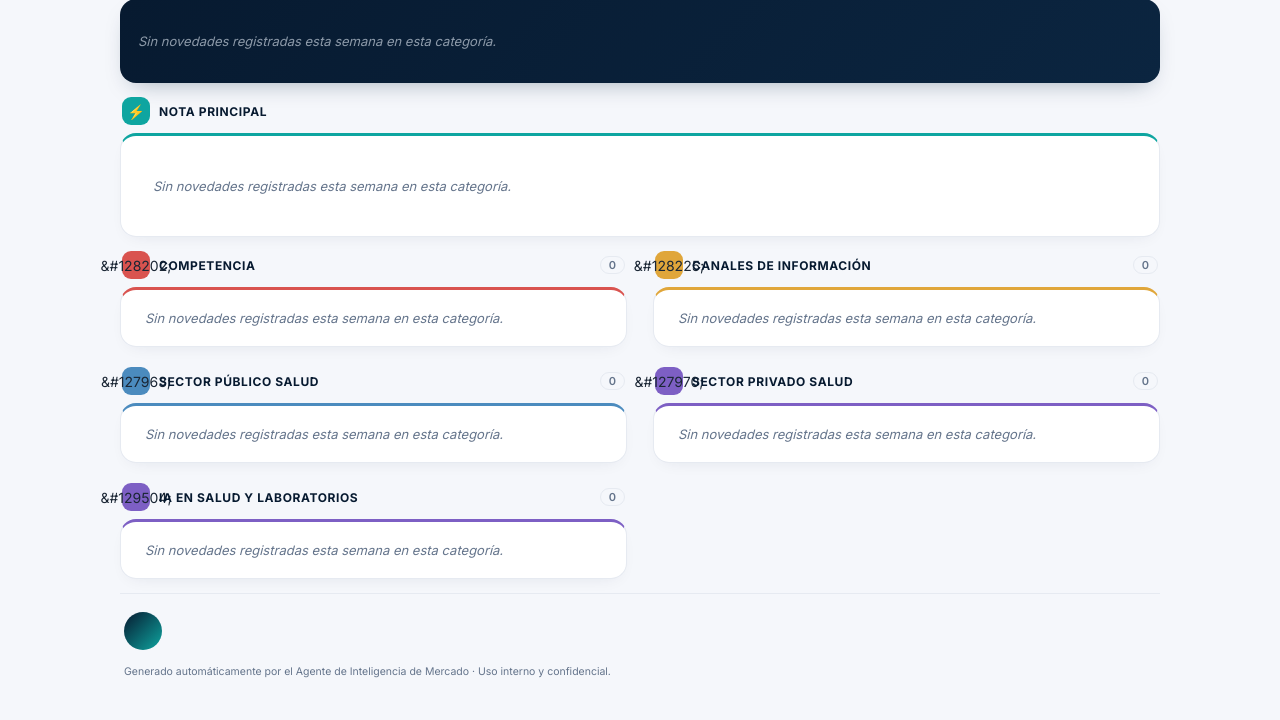
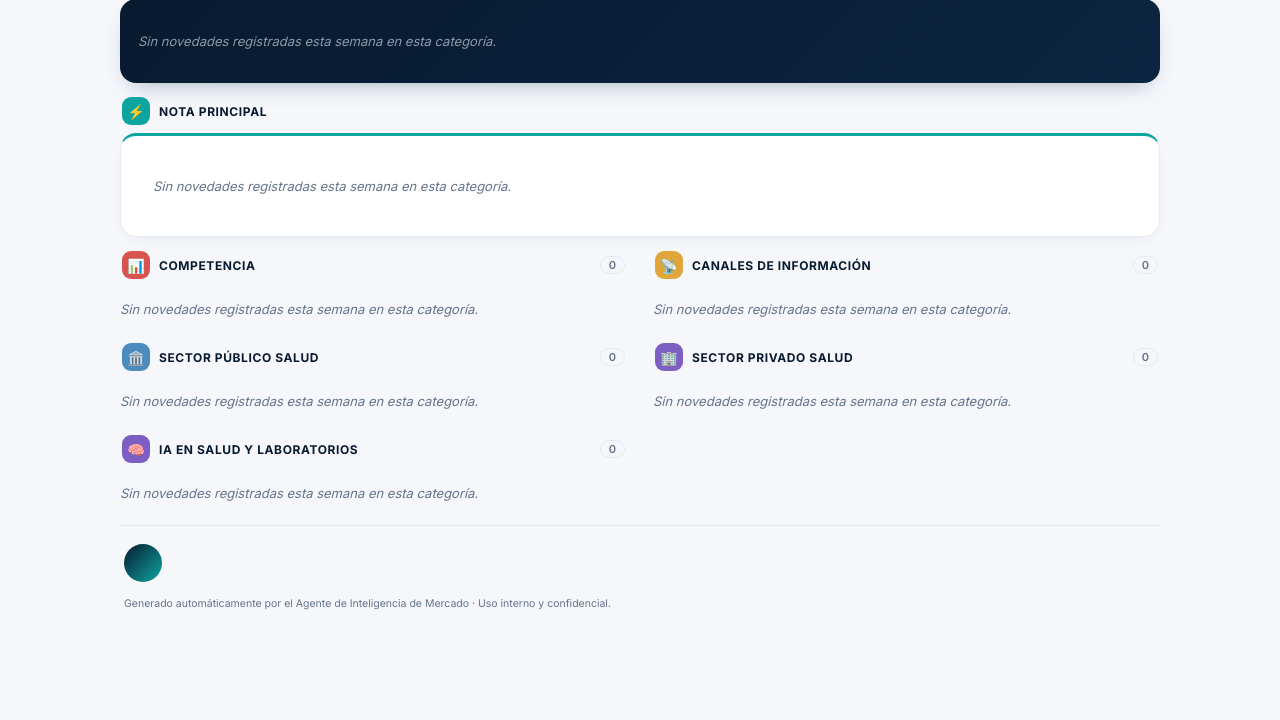
Before and after one commit to jvillalobos-cpu/agente-recopilacion-info, a Python web app: template templates/newsletter.html in a window 1280 px wide. Shown: the part 299-1019 px from the top of the page. After the commit the page ends 909 px from the top, so only its background shows below. Run offline with Jinja, Linux system fonts and the light colour scheme; the template is opened without the code that fills it, so the values that code supplies are empty.

Commit message:
fix: notas como tarjetas individuales en el flujo (masonry real) y corrige iconos escapados
- Bug 1: los glyphs de seccion se escapaban como texto literal '&#128202;'
  por el autoescape de Jinja; se reemplazan por emojis literales
- Bug 2: el corte de CSS columns partia la tarjeta grande de cada categoria
  a la mitad (borde/sombra rotos visualmente). Ahora cada nota es su propia
  tarjeta independiente con break-inside:avoid-column, asi el flujo de 2
  columnas nunca corta una nota -- las categorias cortas se acomodan juntas
  de forma natural

Co-Authored-By: Claude Sonnet 5 <noreply@anthropic.com>
Claude-Session: https://claude.ai/code/session_012YpwqM9synAGuZDsVA3jsL

```diff
--- a/templates/newsletter.html
+++ b/templates/newsletter.html
@@ -173,28 +173,22 @@
       background: var(--card);
       border: 1px solid var(--line);
       border-radius: 16px;
-      padding: 6px 18px;
+      padding: 18px 18px;
       margin-bottom: 4px;
       box-shadow: 0 6px 18px -10px rgba(11, 37, 64, 0.12);
     }
     .card.accent-main { padding: 20px 20px; border-top: 3px solid var(--teal); }
 
+    /* Cada nota es su propia tarjeta independiente -- así nunca se parte a
+       la mitad cuando el flujo de columnas pasa de una a otra. */
     .item {
-      padding: 12px 0;
-      border-bottom: 1px solid var(--line);
-      position: relative;
-      padding-left: 14px;
+      background: var(--card);
+      border: 1px solid var(--line);
+      border-left: 3px solid var(--accent-color, var(--teal));
+      border-radius: 12px;
+      padding: 14px 16px;
+      box-shadow: 0 4px 14px -8px rgba(11, 37, 64, 0.12);
     }
-    .item::before {
-      content: '';
-      position: absolute;
-      left: -4px; top: 13px; bottom: 13px;
-      width: 3px;
-      border-radius: 3px;
-      background: var(--accent-color, var(--teal));
-      opacity: 0.55;
-    }
-    .item:last-child { border-bottom: none; }
 
     .item-date {
       display: inline-block;
@@ -342,26 +336,27 @@
       .masthead h1 { font-size: 34px; }
       .masthead h2 { font-size: 14px; }
 
-      /* Flujo tipo "periódico": las secciones se acomodan solas en 2 columnas.
-         Una sección corta no deja hueco: lo siguiente continúa justo debajo,
-         y si una sección queda muy larga, sus propias notas se reparten entre
-         ambas columnas en vez de forzar un bloque rígido por columna. */
+      /* Flujo tipo "periódico": cada nota es su propia tarjeta y fluye sola por
+         las 2 columnas (como un masonry). Una categoría corta no deja hueco:
+         la siguiente nota -de la misma categoría o de la próxima- continúa
+         justo debajo. Ninguna tarjeta se parte nunca a la mitad. */
       .flow-columns {
         column-count: 2;
         column-gap: 26px;
       }
-      .flow-columns .block {
+      .flow-columns .section-header {
+        break-after: avoid-column;
         break-inside: avoid-column;
-        margin-bottom: 16px;
+        margin: 0 0 8px;
       }
-      /* Si una sola sección es muy larga, se le permite partirse entre columnas
-         (sus notas individuales nunca se cortan a la mitad). */
-      .flow-columns .block.long-section { break-inside: auto; }
-      .flow-columns .section-label { break-after: avoid-column; break-inside: avoid-column; }
-      .flow-columns .item { break-inside: avoid-column; }
-      .flow-columns .card { display: inline-block; width: 100%; }
+      .flow-columns .section-header:not(:first-child) { margin-top: 4px; }
+      .flow-columns .item-wrap {
+        break-inside: avoid-column;
+        margin-bottom: 12px;
+      }
+      .flow-columns .empty-note-wrap { break-inside: avoid-column; margin-bottom: 12px; }
 
-      .card { padding: 6px 24px; }
+      .card { padding: 18px 24px; }
       .card.accent-main { padding: 28px 32px; }
       .item-title { font-size: 15.5px; }
       .card.accent-main .item-title { font-size: 22px; }
@@ -389,7 +384,7 @@
 
     <!-- [1] Resumen Ejecutivo (al inicio, ancho completo) -->
     <div class="block">
-      <div class="section-label"><div class="section-icon icon-sum">&#9733;</div><span class="text">Resumen ejecutivo</span></div>
+      <div class="section-label"><div class="section-icon icon-sum">★</div><span class="text">Resumen ejecutivo</span></div>
       <div class="summary-card">
         {% if report.resumen_ejecutivo %}
           {% for bullet in report.resumen_ejecutivo %}
@@ -410,7 +405,7 @@
 
     <!-- [2] Nota Principal (ancho completo) -->
     <div class="block">
-      <div class="section-label"><div class="section-icon icon-main">&#9889;</div><span class="text">Nota principal</span></div>
+      <div class="section-label"><div class="section-icon icon-main">⚡</div><span class="text">Nota principal</span></div>
       <div class="card accent-main">
         {% if report.nota_principal %}
         <div class="item-title">{{ report.nota_principal.title }}</div>
@@ -426,25 +421,27 @@
     </div>
 
     {% set flow_sections = [
-      ("competencia", report.competencia, "Competencia", "icon-comp", "&#128202;", "var(--red)", "var(--red-tint)"),
-      ("sector_publico", report.sector_publico, "Sector público salud", "icon-pub", "&#127963;", "var(--blue)", "var(--blue-tint)"),
-      ("ia_salud_laboratorios", report.ia_salud_laboratorios, "IA en salud y laboratorios", "icon-ia", "&#129504;", "var(--violet)", "var(--violet-tint)"),
-      ("canales_informacion", report.canales_informacion, "Canales de información", "icon-chan", "&#128225;", "var(--gold)", "var(--gold-tint)"),
-      ("sector_privado", report.sector_privado, "Sector privado salud", "icon-priv", "&#127970;", "#7d5fc4", "var(--violet-tint)"),
+      ("competencia", report.competencia, "Competencia", "icon-comp", "📊", "var(--red)", "var(--red-tint)"),
+      ("sector_publico", report.sector_publico, "Sector público salud", "icon-pub", "🏛️", "var(--blue)", "var(--blue-tint)"),
+      ("ia_salud_laboratorios", report.ia_salud_laboratorios, "IA en salud y laboratorios", "icon-ia", "🧠", "var(--violet)", "var(--violet-tint)"),
+      ("canales_informacion", report.canales_informacion, "Canales de información", "icon-chan", "📡", "var(--gold)", "var(--gold-tint)"),
+      ("sector_privado", report.sector_privado, "Sector privado salud", "icon-priv", "🏢", "#7d5fc4", "var(--violet-tint)"),
     ] %}
 
     <!-- [3-7] Competencia, Sector Público, IA, Canales y Sector Privado:
-         flujo continuo de 2 columnas en escritorio (una sola columna en celular).
-         Las secciones cortas se acomodan juntas; una sección larga reparte sus
-         propias notas entre ambas columnas en vez de dejar un hueco. -->
+         cada nota es su propia tarjeta y fluye sola por 2 columnas tipo
+         "periódico" (una sola columna en celular). Las categorías cortas se
+         acomodan junto a otras sin dejar hueco, y una categoría larga reparte
+         sus propias notas entre ambas columnas -- ninguna tarjeta se corta. -->
     <div class="flow-columns">
       {% for key, items, label, icon_class, icon_glyph, accent, tint in flow_sections %}
-      <div class="block{% if items|length >= 5 %} long-section{% endif %}">
+      <div class="section-header">
         <div class="section-label"><div class="section-icon {{ icon_class }}">{{ icon_glyph }}</div><span class="text">{{ label }}</span><span class="count">{{ items|length }}</span></div>
-        <div class="card" style="--accent-color: {{ accent }}; --accent-tint: {{ tint }}; border-top: 3px solid {{ accent }};">
+      </div>
       {% if items %}
         {% for item in items %}
-            <div class="item">
+        <div class="item-wrap">
+          <div class="item" style="--accent-color: {{ accent }}; --accent-tint: {{ tint }};">
             {% if item.published_date %}<span class="item-date">{{ item.published_date }}</span>{% endif %}
             <div class="item-title">{{ item.title }}</div>
             <div class="item-body">{{ item.content }}</div>
@@ -453,12 +450,11 @@
               <a href="{{ item.url }}" target="_blank" class="item-link">Ver nota &rarr;</a>
             </div>
           </div>
+        </div>
         {% endfor %}
       {% else %}
-          <p class="empty-note">Sin novedades registradas esta semana en esta categoría.</p>
+      <div class="empty-note-wrap"><p class="empty-note">Sin novedades registradas esta semana en esta categoría.</p></div>
       {% endif %}
-        </div>
-      </div>
       {% endfor %}
     </div>
 
```
Lines whose indentation alone changed are shown as unchanged.
